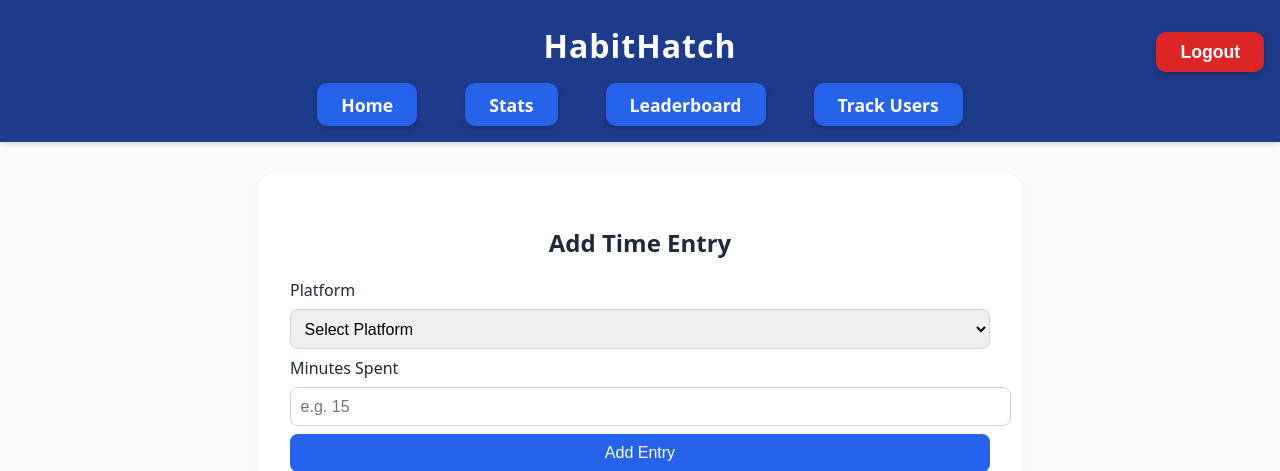
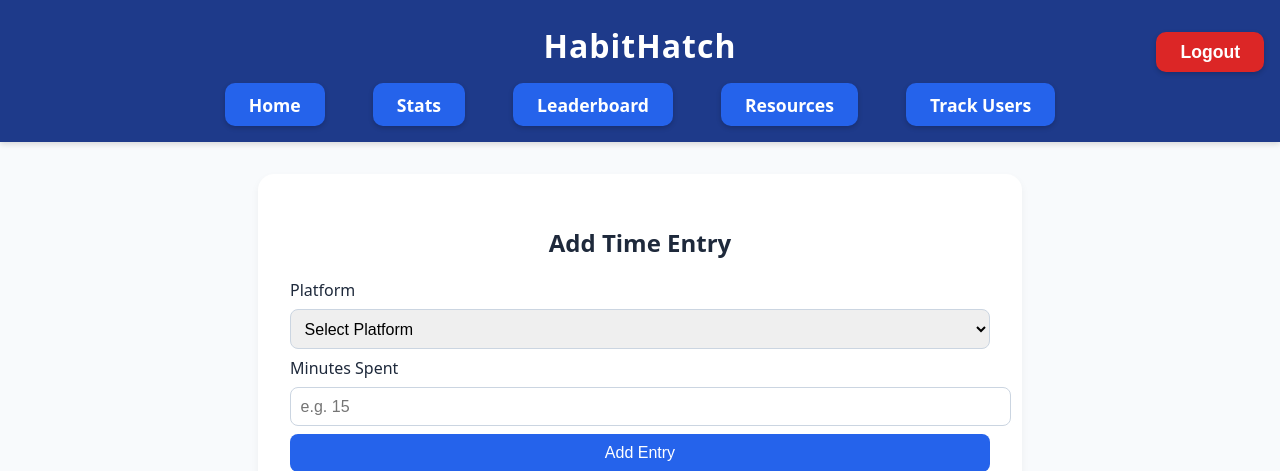
Before and after one commit to UNO-CSCI4830/Disable-Short-form-Content, a Django app: page / in a window 1280 px wide. Shown: the top 471 px of the page. Run offline with Django 5.2, Linux system fonts and the light colour scheme; a user stored in the database is signed in; data comes from the database, SQL or seed files in the repository.

Commit message:
Reorder navbar links and add Resources link

```diff
--- a/tracker/templates/tracker/navbar.html
+++ b/tracker/templates/tracker/navbar.html
@@ -44,7 +44,8 @@
     <a href="{% url 'home' %}" class="nav-btn">Home</a>
     <a href="{% url 'stats' %}" class="nav-btn">Stats</a>
     <a href="{% url 'leaderboard' %}" class="nav-btn">Leaderboard</a>
-      <a href="{% url 'track_user' %}" class="nav-btn">Track Users</a>
+    <a href="{% url 'resources' %}" class="nav-btn">Resources</a>
+    <a href="{% url 'track_user' %}" class="nav-btn">Track Users</a>
   </div>
 
   <!-- Auth Button (Right Corner) -->
```
